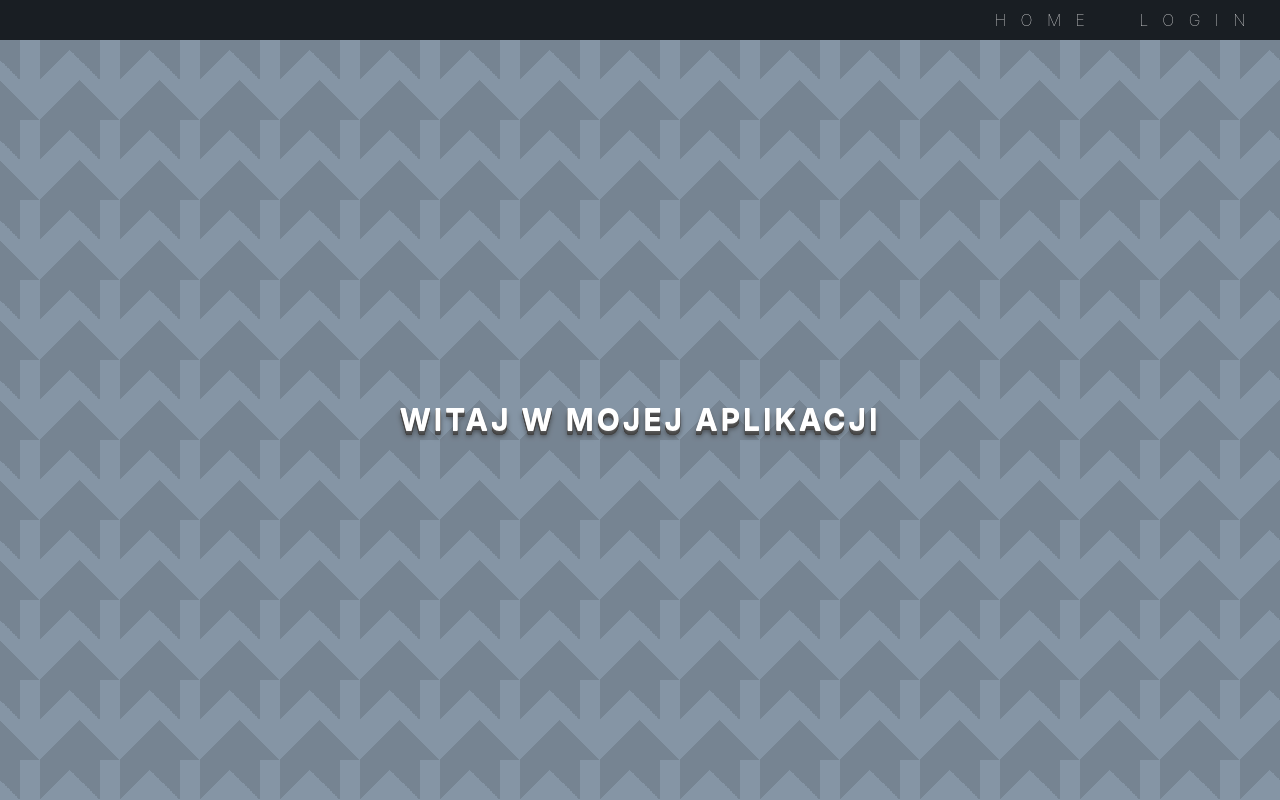
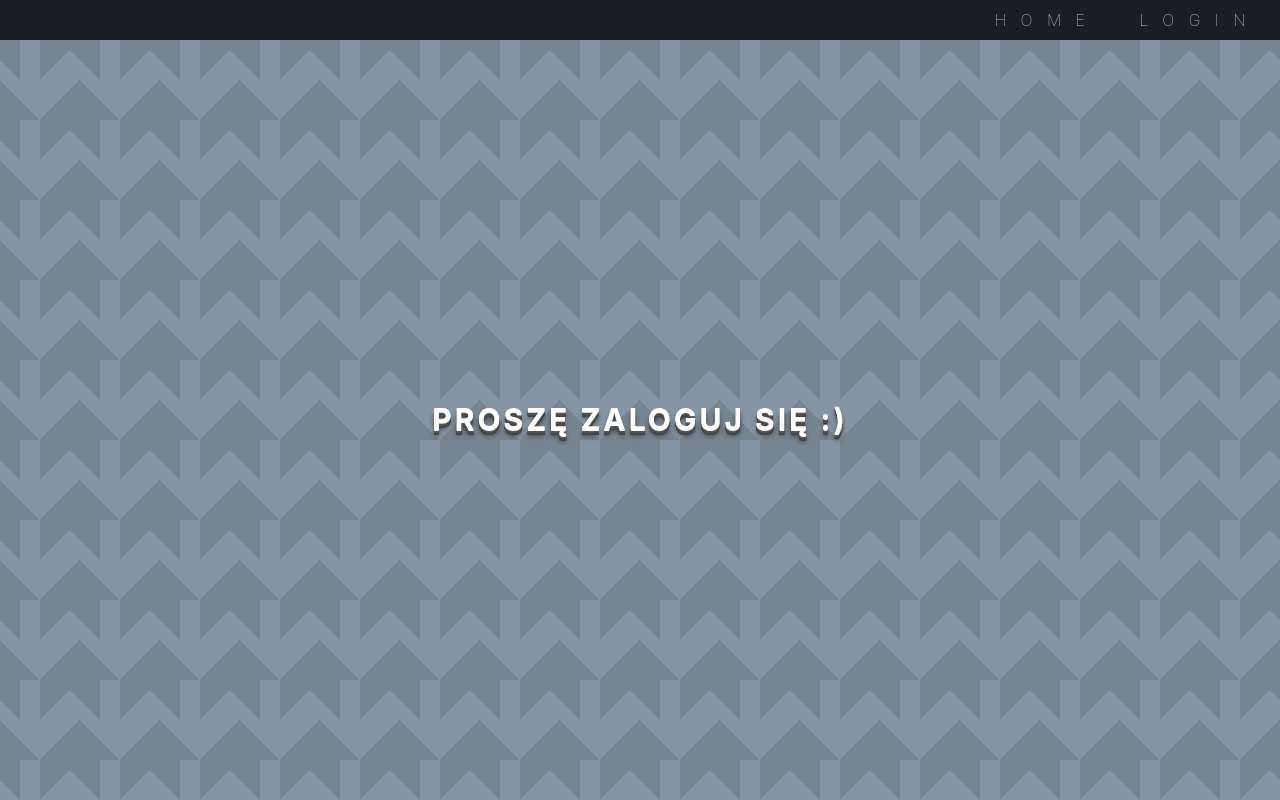
Before and after one commit to WojciechLamperski/Login-Logout, a React (Create React App) app in the folder project-typescript/: page / in a window 1280 px wide. Built offline with nearby package versions, Linux system fonts and the light colour scheme.

Commit message:
added a text to home when not logged in

```diff
--- a/project-typescript/src/App.tsx
+++ b/project-typescript/src/App.tsx
@@ -15,7 +15,6 @@ import { StyledNavbar } from "./components/styles/Navbar.styled";
 import { Home } from "./components/Home";
 import { Button } from "./components/Button";
 import { Login } from "./components/Login";
-import { Inputs } from "./components/Inputs";
 import { Navbar } from "./components/Navbar";
 import { GlobalStyle } from "./components/styles/Global.styles";
 import { handleChange } from "./components/useHandleChange";
--- a/project-typescript/src/components/Home.tsx
+++ b/project-typescript/src/components/Home.tsx
@@ -1,12 +1,13 @@
-import { HomeStyled } from "./styles/Home.styled"
+import { HomeStyled } from "./styles/Home.styled";
 
-export const Home = (props:any) : any => {
-
-    return (
-        <HomeStyled>
-            <p>
-                Witaj w mojej aplikacji <span>{props.user}</span>
-            </p>
-        </HomeStyled>
-    )
-}
+export const Home = (props: any): any => {
+  return (
+    <HomeStyled>
+      <p>
+        {props.user
+          ? `Witaj w mojej aplikacji ${props.user}`
+          : "Proszę zaloguj się :)"}{" "}
+      </p>
+    </HomeStyled>
+  );
+};
--- a/project-typescript/src/components/Inputs.tsx
+++ /dev/null
@@ -1,13 +0,0 @@
-import { useState } from "react";
-import { StyledInputs } from "./styles/Inputs.styled";
-
-
-
-export const Inputs:any = (props:any):any => {
-    return(
-        <>
-            <StyledInputs onChange={props.handleChangeLogin} placeholder="login" type="text" required></StyledInputs>
-            <StyledInputs onChange={props.handleChangePassword} placeholder="password" type="password" required></StyledInputs>
-        </>
-    );
-}
--- a/project-typescript/src/components/Login.tsx
+++ b/project-typescript/src/components/Login.tsx
@@ -1,27 +1,32 @@
 import { Button } from "./Button";
-import { Inputs } from "./Inputs";
 import { Navigate, useNavigate } from "react-router-dom";
 import { useGetUsers } from "./useGetUsers";
+import { StyledInputs } from "./styles/Inputs.styled";
+import { handleChange } from "./useHandleChange";
 
 export const Login = ({
-  handleChangeLogin,
-  handleChangePassword,
   login,
   password,
   setUser,
+  setLogin,
+  setPassword,
 }: any): any => {
-  const { handleSubmit } = useGetUsers({
-    login,
-    password,
-    setUser,
-  });
+  const { handleSubmit } = useGetUsers({ login, password, setUser });
 
   return (
     <form onSubmit={handleSubmit}>
-      <Inputs
-        handleChangeLogin={handleChangeLogin}
-        handleChangePassword={handleChangePassword}
-      />
+      <StyledInputs
+        onChange={(event) => setLogin(event.target.value)}
+        placeholder="login"
+        type="text"
+        required
+      ></StyledInputs>
+      <StyledInputs
+        onChange={(event) => setPassword(event.target.value)}
+        placeholder="password"
+        type="password"
+        required
+      ></StyledInputs>
       <Button text="Submit"></Button>
     </form>
   );
```
